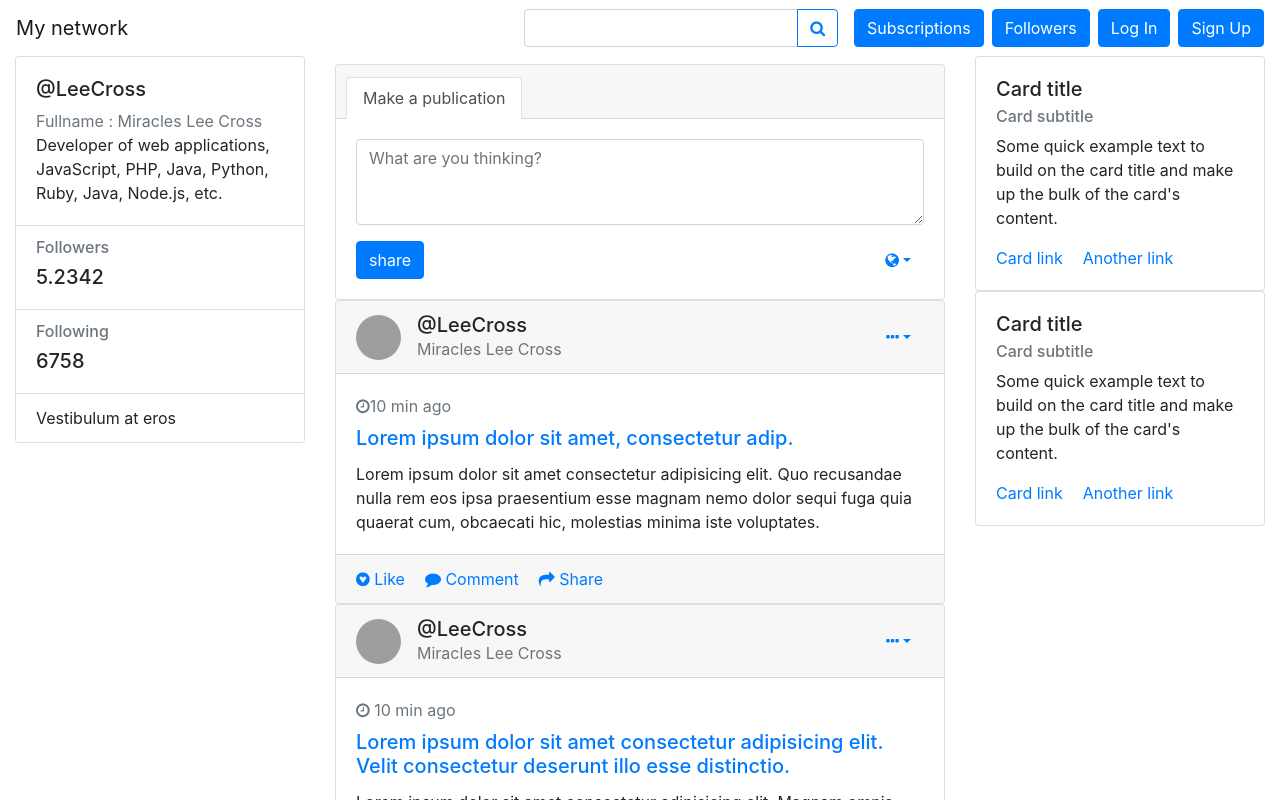
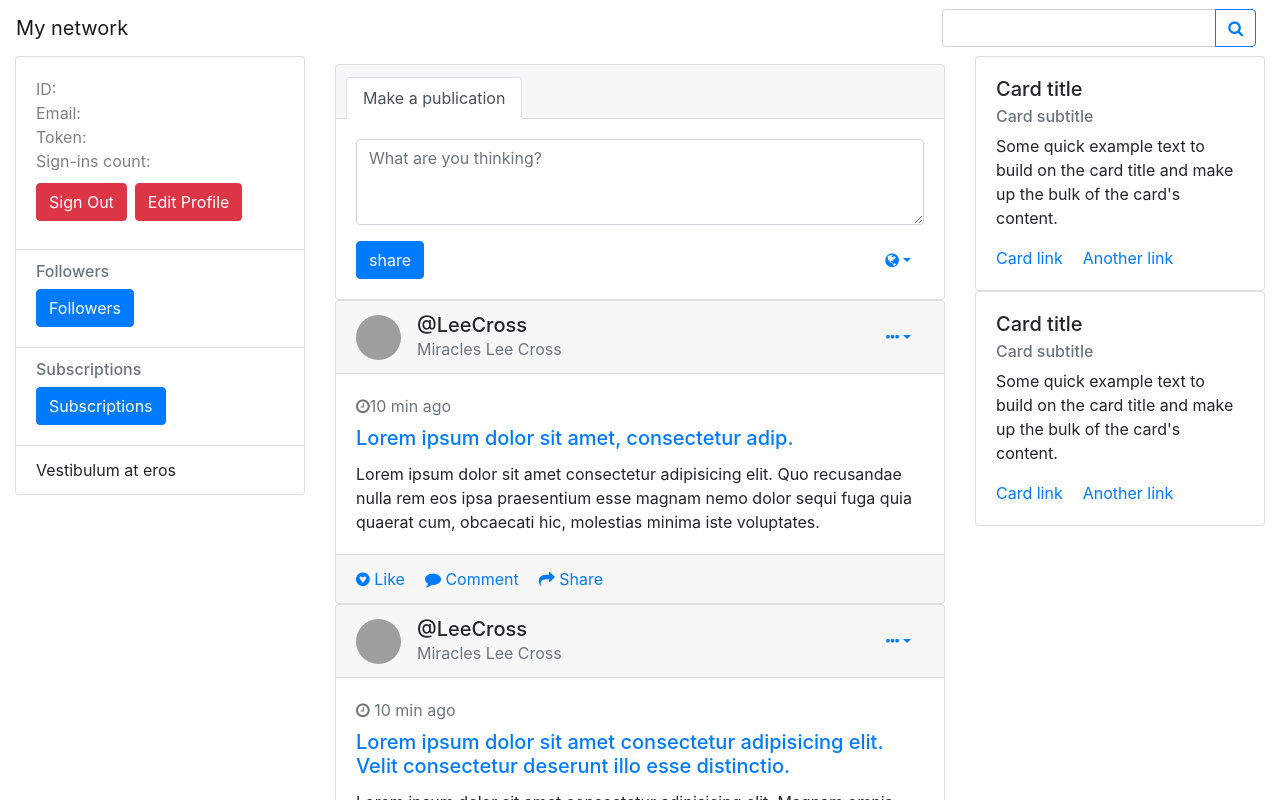
Before and after one commit to lililand5/f_net, a React (Create React App) app: page / in a window 1280 px wide. Shown: the top 800 px of the page. Built offline with nearby package versions, Linux system fonts and the light colour scheme; no server answers; sample sign-in values are in the browser's storage; grey boxes are pictures that could not be loaded.

Commit message:
login main page

```diff
--- a/package.json
+++ b/package.json
@@ -7,6 +7,7 @@
     "@testing-library/react": "^13.4.0",
     "@testing-library/user-event": "^13.5.0",
     "axios": "^1.5.0",
+    "js-cookie": "^3.0.5",
     "react": "^18.2.0",
     "react-dom": "^18.2.0",
     "react-router-dom": "^6.15.0",
--- a/src/App.js
+++ b/src/App.js
@@ -1,24 +1,33 @@
-import React from "react";
-import { BrowserRouter as Router, Routes, Route } from "react-router-dom";
+import React, { useEffect } from "react";
+import {
+  BrowserRouter as Router,
+  Routes,
+  Route,
+  useNavigate,
+} from "react-router-dom";
 import Navbar from "./components/Navbar";
 import Maincontent from "./components/Maincontent";
 import Leftsidebar from "./components/Leftsidebar";
 import Rightsidebar from "./components/Rightsidebar";
-import SignUp from "./components/SignUp";
-import Login from "./components/Login";
 import Subscriptions from "./components/Subscriptions";
 import Followers from "./components/Followers";
 
 function App() {
+  useEffect(() => {
+    const authToken = localStorage.getItem("authToken");
+
+    if (!authToken) {
+      window.location.href = "http://localhost:3000/users/sign_in";
+    }
+  }, []);
+
   return (
     <Router>
       <Navbar />
       <Routes>
-        <Route path="/" element={<MainLayout />} />
-        <Route path="/signup" element={<SignUp />} />
-        <Route path="/login" element={<Login />} />
-        <Route path="/subscriptions" element={<Subscriptions />} />
-        <Route path="/followers" element={<Followers />} />
+      <Route path="/" element={<MainLayout />} />
+      <Route path="/subscriptions" element={<Subscriptions />} />
+      <Route path="/followers" element={<Followers />} />
       </Routes>
     </Router>
   );
@@ -37,16 +46,3 @@ function MainLayout() {
 }
 
 export default App;
-
-// import React from 'react';
-// import HelloComponent from './HelloComponent';
-
-// function App() {
-//   return (
-//     <div className="App">
-//       <HelloComponent />
-//     </div>
-//   );
-// }
-
-// export default App;
--- a/src/components/Followers.js
+++ b/src/components/Followers.js
@@ -1,14 +1,53 @@
+import React, { useState, useEffect } from "react";
+import Cookies from 'js-cookie';
 
-import React from "react";
+export default function Followers() {
+  const [followers, setFollowers] = useState([]);
 
-function Followers() {
+  useEffect(() => {
+    const token = Cookies.get('auth_token');
+
+    if (token) {
+      localStorage.setItem('authToken', token);
+      Cookies.remove('auth_token');
+    }
+
+    const headers = {};
+    if (localStorage.getItem('authToken')) {
+      headers['Authorization'] = `Bearer ${localStorage.getItem('authToken')}`;
+    }
+
+    fetch(`${process.env.REACT_APP_API_URL}/api/users/followers`, {
+      method: 'GET',
+      headers: headers,
+      credentials: 'include',
+    })
+    .then(response => {
+      if (!response.ok) {
+        throw new Error(`Ошибка сети: ${response.status}`);
+      }
+      return response.json();
+    })
+    .then(data => {
+      setFollowers(data.followers);
+    })
+    .catch(error => {
+      console.error('Ошибка при получении подписчиков:', error);
+    });
+  }, []);
+
   return (
     <div className="container mt-5">
       <h2>Your Followers</h2>
-      {/* Здесь будет список ваших подписчиков */}
-      <p>List of followers...</p>
+      {followers.length > 0 ? (
+        <ul>
+          {followers.map(followerId => (
+            <li key={followerId}>Follower ID: {followerId}</li>
+          ))}
+        </ul>
+      ) : (
+        <p>You have no followers yet.</p>
+      )}
     </div>
   );
 }
-
-export default Followers;
--- a/src/components/HelloComponent.jsx
+++ b/src/components/HelloComponent.jsx
@@ -1,10 +1,25 @@
 import React, { useState, useEffect } from 'react';
+import Cookies from 'js-cookie';
 
 function HelloComponent() {
   const [greeting, setGreeting] = useState('');
 
   useEffect(() => {
-    fetch(`${process.env.REACT_APP_API_URL}/api/users`)
+    const token = Cookies.get('auth_token'); // получаем токен из куки
+
+    if (token) {
+      localStorage.setItem('authToken', token); // сохраняем токен в localStorage
+      Cookies.remove('auth_token'); // удаляем токен из куки
+    }
+
+    const headers = {};
+    if (localStorage.getItem('authToken')) {
+      headers['Authorization'] = `Bearer ${localStorage.getItem('authToken')}`; // добавляем токен в заголовок запроса
+    }
+
+    fetch(`${process.env.REACT_APP_API_URL}/api/users`, {
+      headers: headers
+    })
     .then(response => response.json())
     .then(data => {
       setGreeting(data.hi);
--- a/src/components/Leftsidebar.jsx
+++ b/src/components/Leftsidebar.jsx
@@ -1,31 +1,128 @@
-import React from "react";
+import React, { useState, useEffect } from "react";
+import Cookies from 'js-cookie';
 
 export default function Leftsidebar() {
-  return (
-    <>
+    const [profile, setProfile] = useState({});
+    const [followers, setFollowers] = useState([]);
+    const [subscriptions, setSubscriptions] = useState([]);
+
+    useEffect(() => {
+        const token = Cookies.get('auth_token');
+
+        if (token) {
+            localStorage.setItem('authToken', token);
+            Cookies.remove('auth_token');
+        }
+
+        const authToken = localStorage.getItem('authToken');
+
+        if (!authToken) {
+            return;
+        }
+
+        const headers = {
+            'Authorization': `Bearer ${authToken}`
+        };
+
+        fetch(`${process.env.REACT_APP_API_URL}/api/users/profile`, {
+            method: 'GET',
+            headers: headers,
+            credentials: 'include',
+        })
+        .then(response => response.json())
+        .then(data => {
+            setProfile(data);
+        })
+        .catch(error => {
+            console.error('Ошибка при получении профиля:', error);
+        });
+
+        fetch(`${process.env.REACT_APP_API_URL}/api/users/followers`, {
+            method: 'GET',
+            headers: headers,
+            credentials: 'include',
+        })
+        .then(response => response.json())
+        .then(data => {
+            setFollowers(data.followers || []);
+        })
+        .catch(error => {
+            console.error('Ошибка при получении подписчиков:', error);
+            setFollowers([]);
+        });
+
+        fetch(`${process.env.REACT_APP_API_URL}/api/users/subscriptions`, {
+            method: 'GET',
+            headers: headers,
+            credentials: 'include',
+        })
+        .then(response => response.json())
+        .then(data => {
+            setSubscriptions(data.subscriptions || []);
+        })
+        .catch(error => {
+            console.error('Ошибка при получении подписок:', error);
+            setSubscriptions([]);
+        });
+
+    }, []);
+
+    const handleSignOut = () => {
+        const headers = {
+            'Authorization': `Bearer ${localStorage.getItem('authToken')}`
+        };
+
+        fetch(`${process.env.REACT_APP_API_URL}/users/sign_out`, {
+            method: 'DELETE',
+            headers: headers,
+            credentials: 'include',
+        })
+        .then(() => {
+            localStorage.removeItem('authToken');
+            window.location.href = 'http://localhost:3000/users/sign_in';
+        })
+        .catch(error => {
+            console.error('Ошибка при выходе из системы:', error);
+        });
+    };
+
+    return (
       <div className="col-md-3">
         <div className="card">
-          <div className="card-body">
-            <div className="h5">@LeeCross</div>
-            <div className="h7 text-muted">Fullname : Miracles Lee Cross</div>
-            <div className="h7">
-              Developer of web applications, JavaScript, PHP, Java, Python,
-              Ruby, Java, Node.js, etc.
-            </div>
+          <div className="card-body" style={{ textAlign: 'left' }}>
+          <div className="h7">
+            <span style={{ color: 'gray' }}>ID:</span>
+            <span style={{ color: 'black' }}>{profile.id || ''}</span>
+        </div>
+        <div className="h7">
+            <span style={{ color: 'gray' }}>Email:</span>
+            <span style={{ color: 'black' }}>{profile.email || ''}</span>
+        </div>
+        <div className="h7">
+            <span style={{ color: 'gray' }}>Token:</span>
+            <span style={{ color: 'black' }}>{profile.authentication_token || ''}</span>
+        </div>
+        <div className="h7" style={{ marginBottom: '10px' }}>
+            <span style={{ color: 'gray' }}>Sign-ins count:</span>
+            <span style={{ color: 'black' }}>{profile.sign_in_count || ''}</span>
+        </div>
+
+            <button onClick={handleSignOut} className="btn btn-danger mb-2">Sign Out</button>
+            <a href={`${process.env.REACT_APP_API_URL}/users/edit`} className="btn btn-danger mb-2 ml-2">Edit Profile</a>
           </div>
           <ul className="list-group list-group-flush">
             <li className="list-group-item">
               <div className="h6 text-muted">Followers</div>
-              <div className="h5">5.2342</div>
+              <a href="/followers" className="btn btn-primary mb-2">Followers {followers.length || ''}</a>
             </li>
             <li className="list-group-item">
-              <div className="h6 text-muted">Following</div>
-              <div className="h5">6758</div>
+              <div className="h6 text-muted">Subscriptions</div>
+              <a href="/subscriptions" className="btn btn-primary mb-2">Subscriptions {subscriptions.length || ''}</a>
             </li>
             <li className="list-group-item">Vestibulum at eros</li>
           </ul>
         </div>
       </div>
-    </>
-  );
+    );
+
 }
--- a/src/components/Navbar.jsx
+++ b/src/components/Navbar.jsx
@@ -30,6 +30,7 @@ export default function Navbar() {
     .then(response => {
       if (response.status === 200) {
         setIsAuthenticated(false);
+        localStorage.removeItem('authToken');  // Удаляем токен из localStorage
       }
     })
     .catch(error => {
@@ -59,19 +60,6 @@ export default function Navbar() {
               </button>
             </div>
           </div>
-          <Link to="/subscriptions" className="btn btn-primary ml-2">Subscriptions</Link>
-          <Link to="/followers" className="btn btn-primary ml-2">Followers</Link>
-          {isAuthenticated ? (
-            <>
-              <a href={`${process.env.REACT_APP_API_URL}/users/edit`} className="btn btn-danger ml-2">Edit Profile</a>
-              <button onClick={handleSignOut} className="btn btn-danger ml-2">Sign Out</button>
-            </>
-          ) : (
-            <>
-              <a href={`${process.env.REACT_APP_API_URL}/users/sign_in`} className="btn btn-primary ml-2">Log In</a>
-              <a href={`${process.env.REACT_APP_API_URL}/users/sign_up`} className="btn btn-primary ml-2">Sign Up</a>
-            </>
-          )}
         </form>
       </nav>
     </>
--- a/src/components/Subscriptions.js
+++ b/src/components/Subscriptions.js
@@ -1,11 +1,53 @@
-
-import React from "react";
+import React, { useState, useEffect } from "react";
+import Cookies from 'js-cookie';
+import Leftsidebar from './Leftsidebar';
 
 export default function Subscriptions() {
+  const [subscriptions, setSubscriptions] = useState([]);
+
+  useEffect(() => {
+    const token = Cookies.get('auth_token');
+    if (token) {
+      localStorage.setItem('authToken', token);
+      Cookies.remove('auth_token');
+    }
+
+    const headers = {};
+    if (localStorage.getItem('authToken')) {
+      headers['Authorization'] = `Bearer ${localStorage.getItem('authToken')}`;
+    }
+
+    fetch(`${process.env.REACT_APP_API_URL}/api/users/subscriptions`, {
+      method: 'GET',
+      headers: headers,
+      credentials: 'include',
+    })
+    .then(response => {
+      if (!response.ok) {
+        throw new Error(`Ошибка сети: ${response.status}`);
+      }
+      return response.json();
+    })
+    .then(data => {
+      setSubscriptions(data.subscriptions);
+    })
+    .catch(error => {
+      console.error('Ошибка при получении подписок:', error);
+    });
+  }, []);
+
   return (
     <div className="container mt-5">
       <h2>Your Subscriptions</h2>
-      {/* Здесь будет список профилей, на которые подписан пользователь */}
+      {subscriptions.length > 0 ? (
+        <ul>
+          {subscriptions.map(subscriptionId => (
+            <li key={subscriptionId}>Subscription ID: {subscriptionId}</li>
+          ))}
+        </ul>
+      ) : (
+        <p>You have no subscriptions yet.</p>
+      )}
     </div>
   );
 }
```
Also changed, not shown: src/logo.svg (deleted), 1 other file (tests, documents, lock files or other folders). Lines whose indentation alone changed are shown as unchanged.
